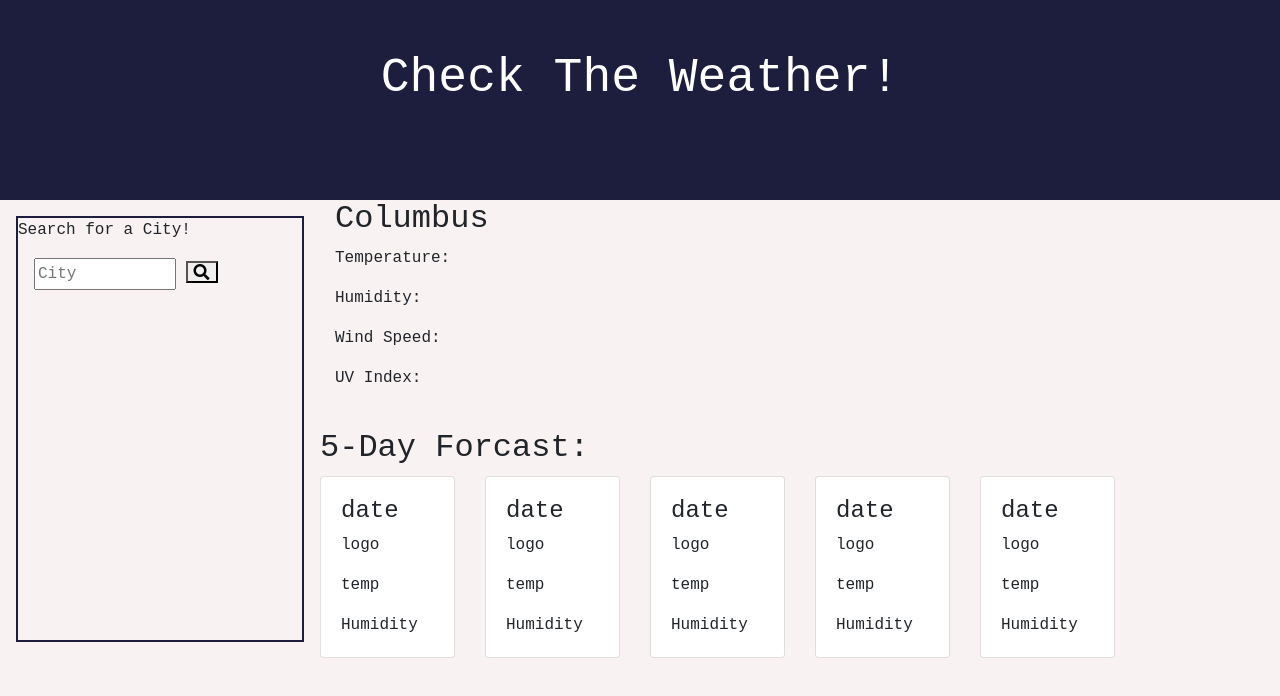
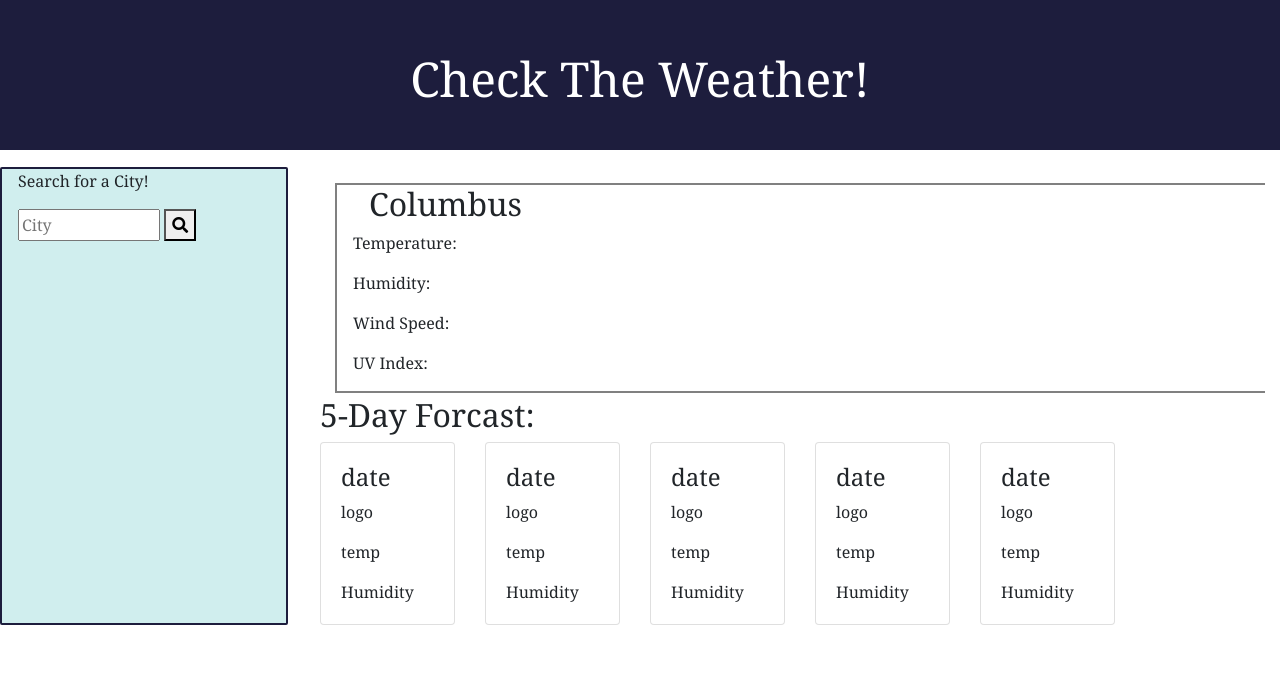
Before and after one commit to oconnor97/check-the-weather, a plain HTML site: page index.html in a window 1280 px wide. Drawn offline with nearby package versions, Linux system fonts and the light colour scheme.

Commit message:
editing html styles and layout

```diff
--- a/assets/CSS/style.css
+++ b/assets/CSS/style.css
@@ -1,8 +1,8 @@
+
+
 body {
-  margin: 0;
-  padding: 0;
-  background-color: rgb(248, 242, 242);
-  font-family: 'Courier New', Courier, monospace;
+  background-color: white;
+  font-family: Georgia, 'Times New Roman', Times, serif;
 }
 
 
@@ -13,14 +13,16 @@ body {
     gap: 0px 0px;
     grid-template-areas:
       "header header header header"
-      "aside current-weather current-weather current-weather"
+      "aside weather-container weather-container weather-container"
       "aside weather-forcast weather-forcast weather-forcast";
   }
   .header {
     grid-area: header;
     background-color: rgb(29, 29, 61);
     color: white;
-    height: 200px;
+    height: 150px;
+    margin-bottom: 0;
+
    }
 
    .header h1 {
@@ -29,9 +31,17 @@ body {
      font-size: 3em;
    }
   .aside {
-    margin: 1em;
     grid-area: aside;
     border: 2px solid rgb(29, 29, 61);
+    /* border-left: none; */
+    border-radius: 2px;
+    background-color: rgb(208, 238, 238);
+    margin-right: 10%;
+    margin-top: 0;
+  }
+
+  .aside p {
+    margin-left: 1em;
   }
 
 input[type="text"] {
@@ -40,13 +50,26 @@ input[type="text"] {
   margin-left: 1em;
 
 }
-.fa-save {
-  border: transparent;
-
+button {
+  height: 2em;
 }
 
 
 
+  .container {
+    grid-area: weather-container;
+    margin-top: 1em;
 
-  .current-weather { grid-area: current-weather; }
+  }
+
+.current-weather {
+  width: 100%;
+  border: 2px solid gray;
+  border-right: none;
+}
+.weather {
+  margin-left: 1em;
+}
+
+
   .weather-forcast { grid-area: weather-forcast; }
```
